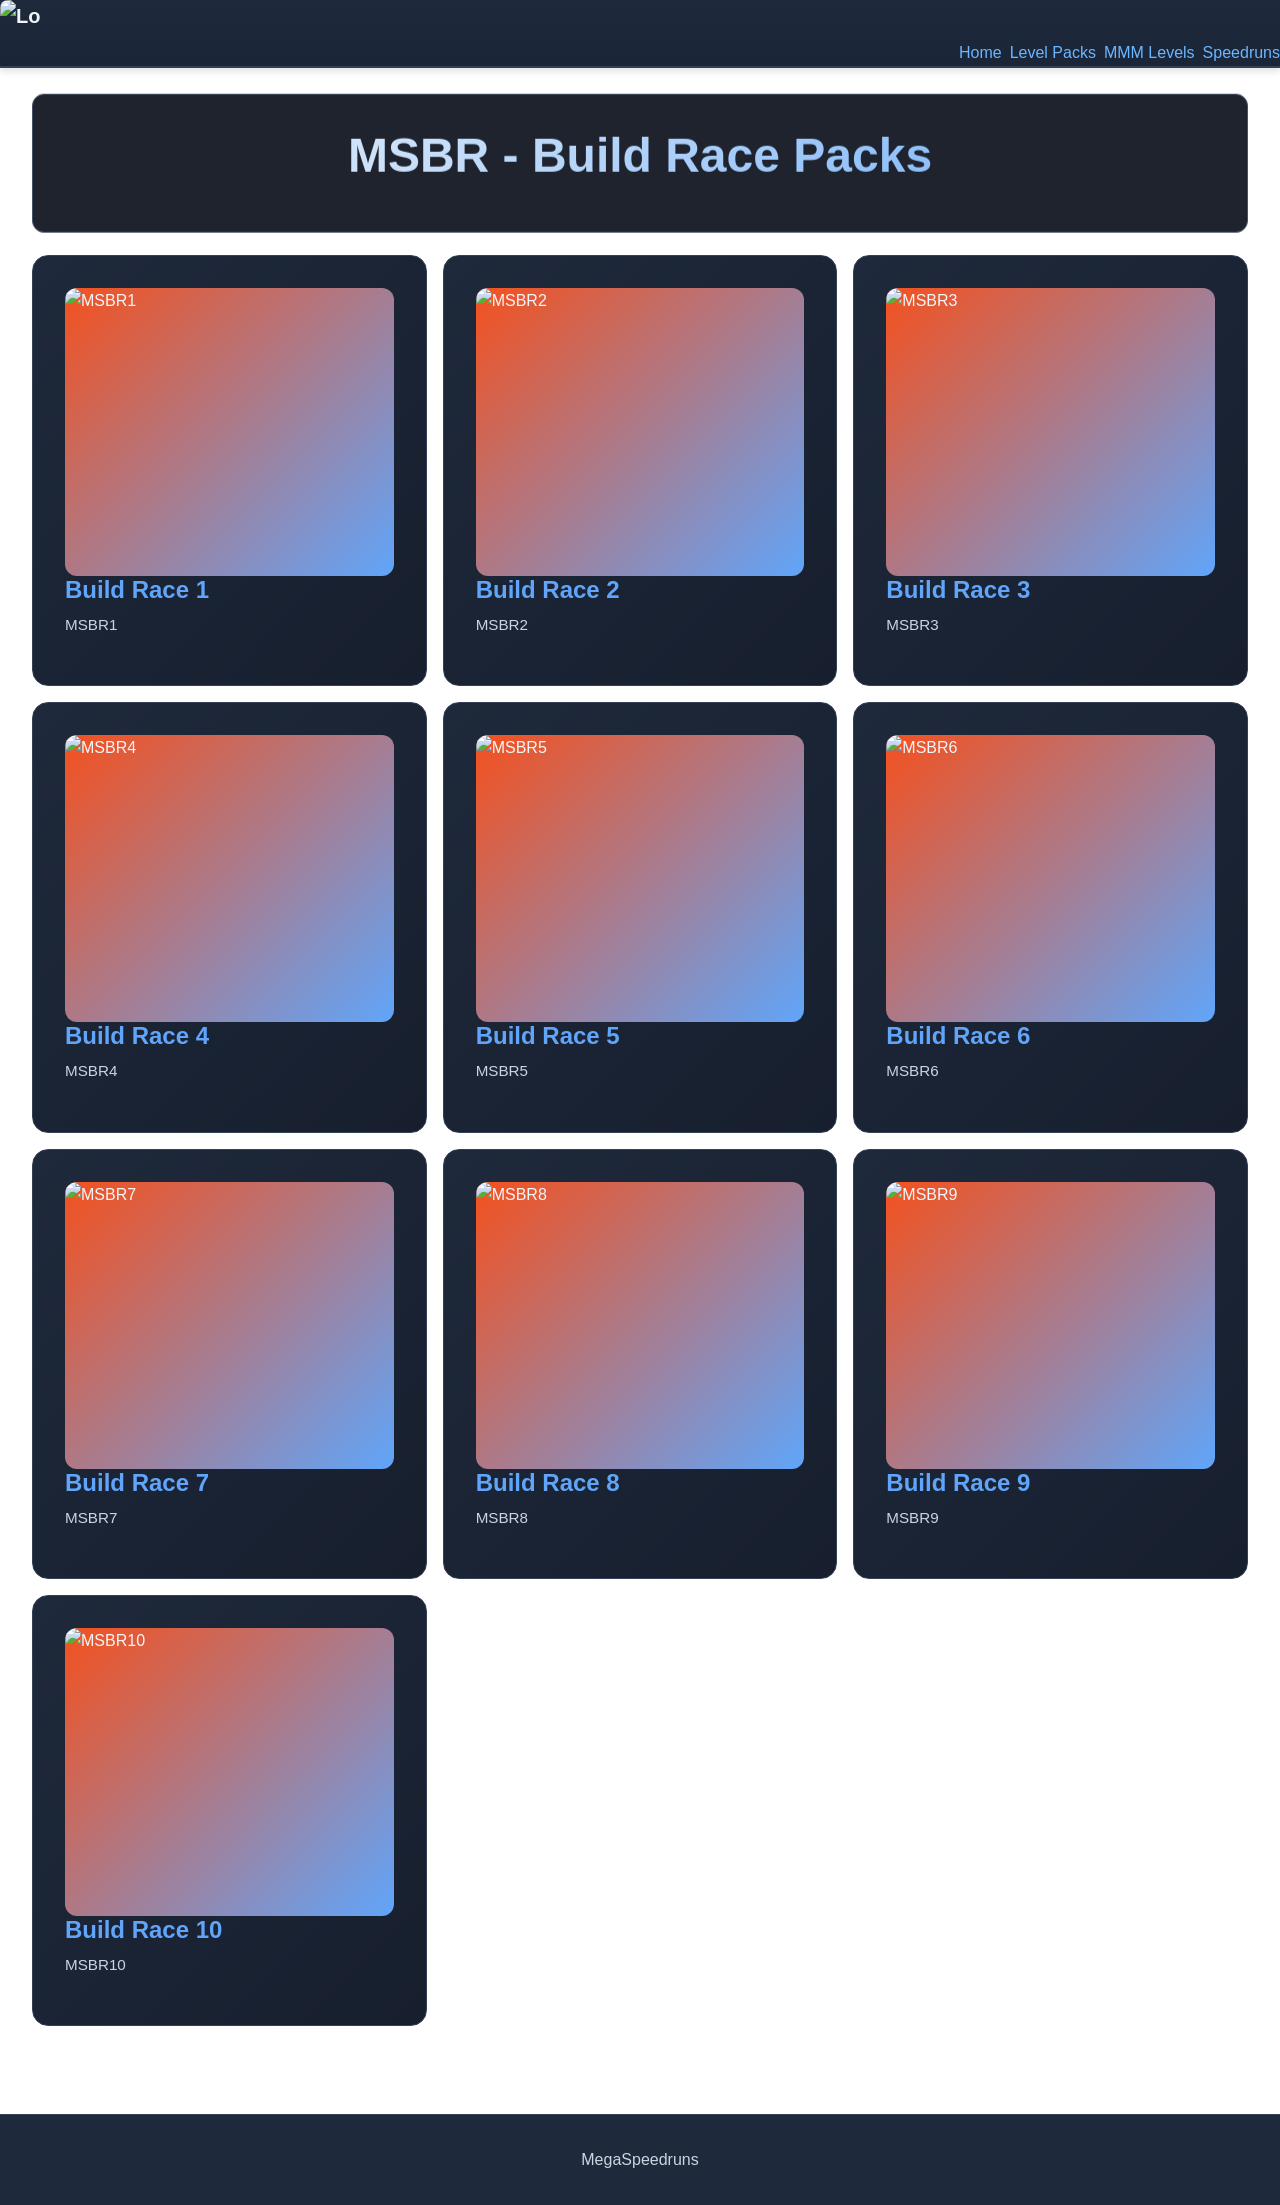
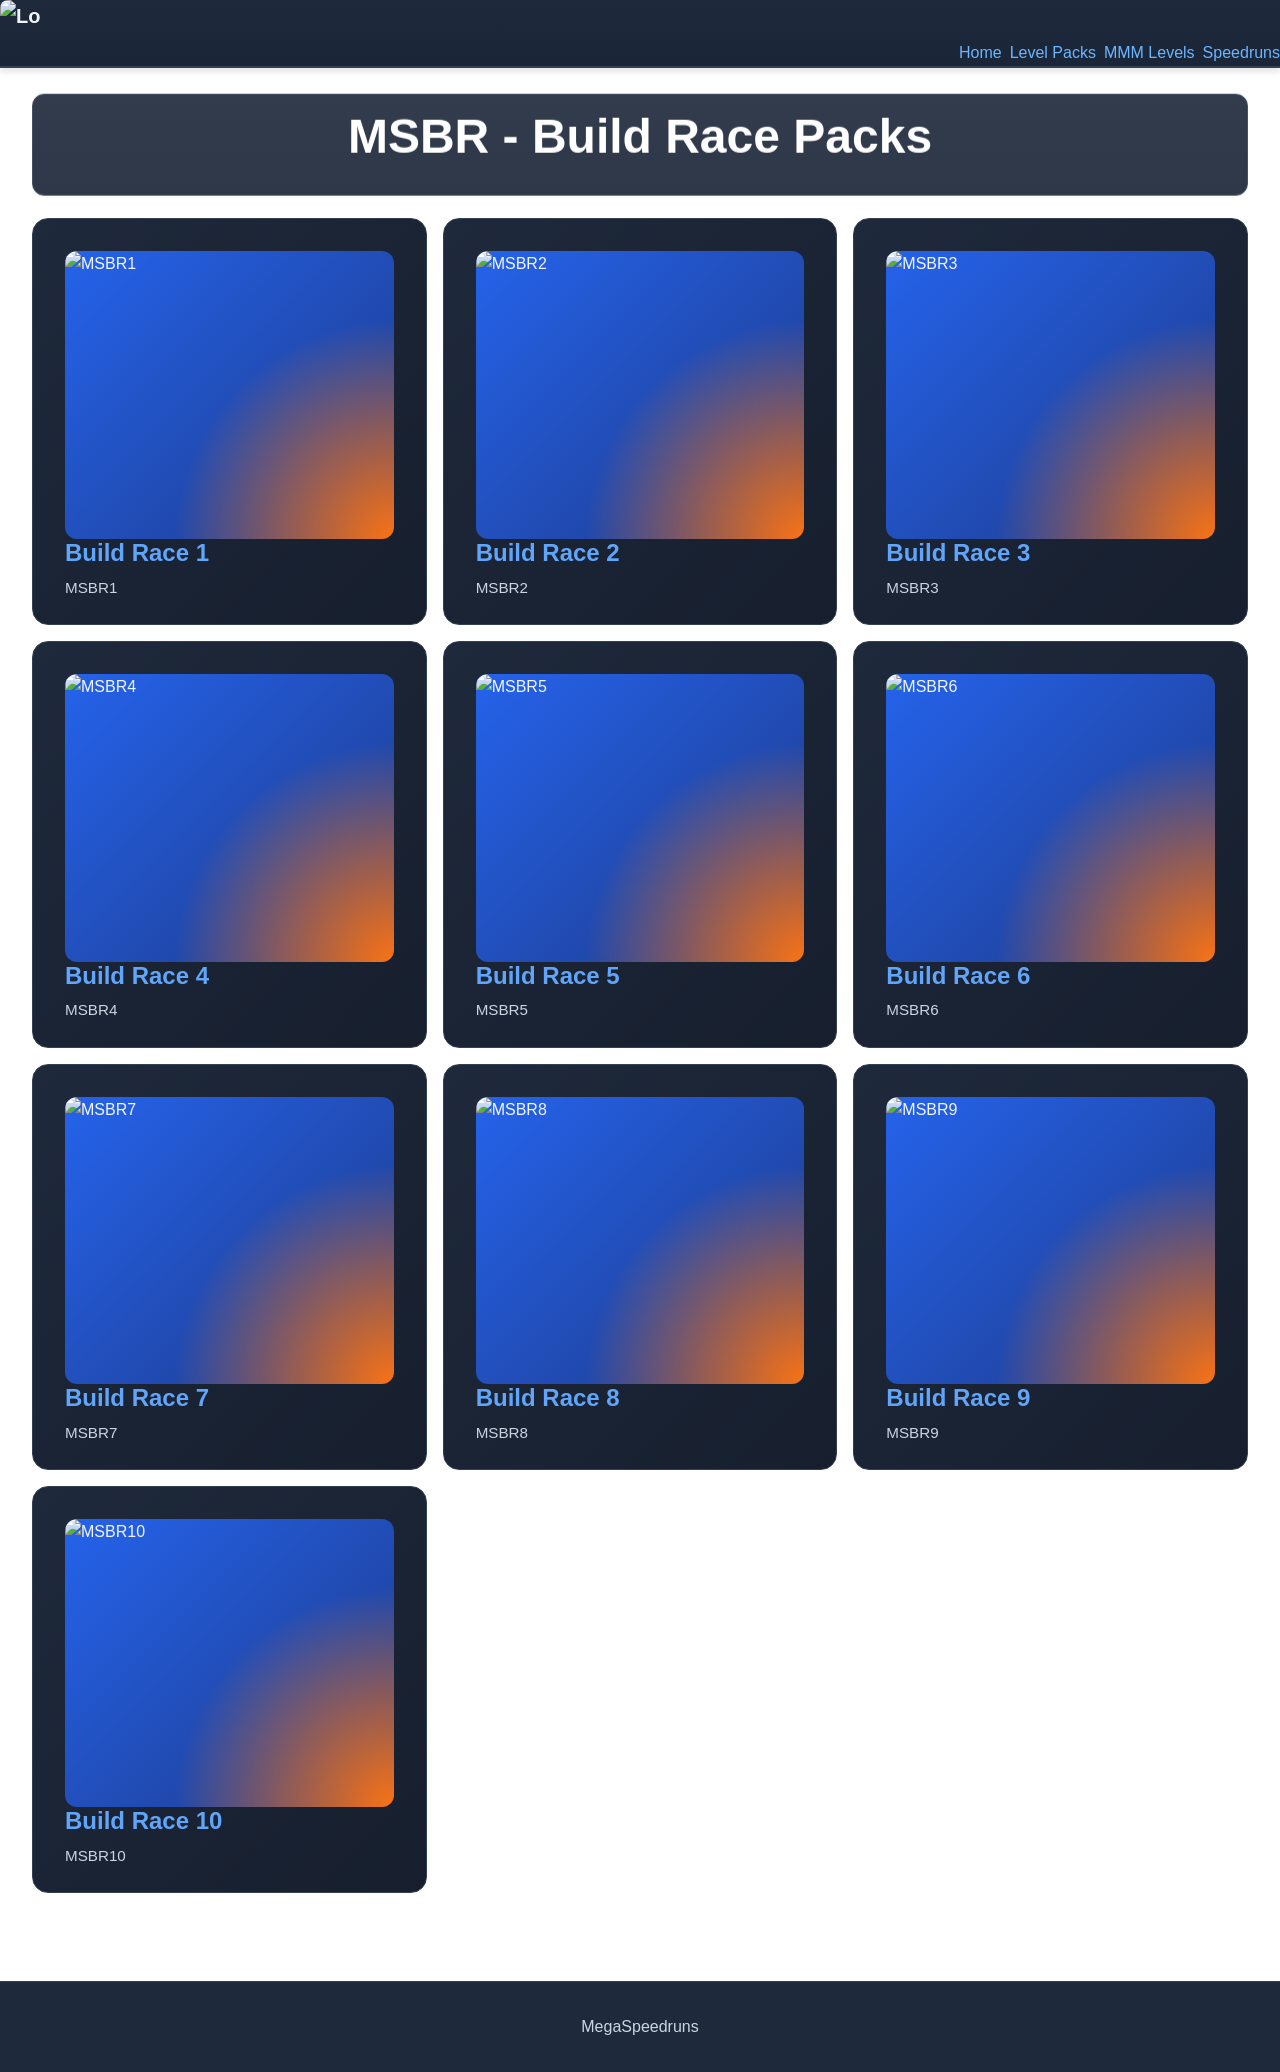

Add files via upload

--- a/styles.css
+++ b/styles.css
@@ -1,8 +1,7 @@
-/* Root Variables */
 :root {
-    --primary: #f4511e;
-    --primary-dark: #d84315;
-    --primary-light: #ff7043;
+    --primary: #2563eb;
+    --primary-dark: #1e3a8a;
+    --primary-light: #f97316;
     --secondary: #60a5fa;
     --accent: #60a5fa;
     --background: #0f172a;
@@ -17,11 +16,9 @@
     --radius-lg: 0.75rem;
     --radius-xl: 1rem;
     --transition: 0.2s ease;
-    /* Opacity of the bg.png artwork overlay - change here */
     --bg-art-opacity: 0.2;
 }
 
-/* Reset & Base Styles */
 * {
     margin: 0;
     padding: 0;
@@ -42,7 +39,6 @@ body {
     flex-direction: column;
 }
 
-/* Background artwork overlaid on the gradient, on every page */
 body::before {
     content: '';
     position: fixed;
@@ -54,7 +50,6 @@ body::before {
     pointer-events: none;
 }
 
-/* Typography */
 h1, h2, h3, h4, h5, h6 {
     font-weight: 700;
     line-height: 1.2;
@@ -95,10 +90,6 @@ button {
     cursor: pointer;
 }
 
-/* ============================================
-   HEADER & NAVIGATION
-   ============================================ */
-
 header {
     background: linear-gradient(180deg, var(--surface) 0%, #1b2538 100%);
     border-bottom: 2px solid var(--border);
@@ -138,10 +129,7 @@ header {
 }
 
 .logo-text {
-    background: linear-gradient(135deg, var(--primary) 0%, var(--secondary) 100%);
-    -webkit-background-clip: text;
-    -webkit-text-fill-color: transparent;
-    background-clip: text;
+    color: var(--primary-light);
 }
 
 .nav-wrapper {
@@ -178,7 +166,7 @@ nav li {
     left: 50%;
     width: 0;
     height: 2px;
-    background: linear-gradient(90deg, var(--primary) 0%, var(--secondary) 100%);
+    background: var(--primary-light);
     transition: all var(--transition);
     transform: translateX(-50%);
 }
@@ -214,10 +202,6 @@ nav li {
     display: none;
 }
 
-/* ============================================
-   MAIN CONTENT
-   ============================================ */
-
 main {
     flex: 1;
     max-width: 1400px;
@@ -226,7 +210,6 @@ main {
     padding: 1.5rem 2rem;
 }
 
-/* Hero / Title Section */
 .hero, .title, .title-text {
     text-align: center;
     margin-bottom: 1.5rem;
@@ -254,39 +237,36 @@ main {
     padding: 1.5rem 2rem;
 }
 
+.hero-content {
+    padding: 0.85rem 1.5rem;
+    background: linear-gradient(180deg, var(--surface) 0%, #1b2538 100%);
+}
+
 .hero h1, .title-text h1 {
     font-size: 3rem;
-    background: linear-gradient(135deg, var(--text-primary) 0%, var(--accent) 100%);
-    -webkit-background-clip: text;
-    -webkit-text-fill-color: transparent;
-    background-clip: text;
+    color: #ffffff;
     margin-bottom: 1rem;
 }
 
 .title-text {
-    background: #090e19;
+    background: linear-gradient(180deg, var(--surface) 0%, #1b2538 100%);
     border-radius: var(--radius-lg);
-    padding: 2rem;
+    padding: 0.85rem 1.5rem;
     border: 1px solid var(--border);
 }
 
 .hero p {
     font-size: 1.25rem;
     color: var(--text-secondary);
-    max-width: 600px;
+    max-width: 900px;
     margin: 0 auto;
 }
 
-/* Section Heading */
 .section-title {
     text-align: center;
     margin-bottom: 3rem;
     font-size: 2.5rem;
 }
-
-/* ============================================
-   COMMUNITY / LINKS SECTION
-   ============================================ */
 
 .community-section,
 .links, .links-MMM, .links-mst1, .links-mst2, .links-speedruns {
@@ -297,6 +277,10 @@ main {
     text-align: center;
     margin-bottom: 3rem;
     font-size: 2.5rem;
+}
+
+.community-section h2 {
+    margin-bottom: 2.0rem;
 }
 
 .community-grid, .link-list, .link-list-alt {
@@ -319,10 +303,10 @@ main {
 }
 
 .community-card:hover, .link-item:hover, .link-item-packs:hover, .link-item-alt:hover {
-    border-color: var(--primary);
+    border-color: var(--secondary);
     background: linear-gradient(135deg, #252f4d, #282b40);
     transform: translateY(-8px);
-    box-shadow: 0 20px 40px rgba(96, 165, 250, 0.15), 0 0 1px var(--primary);
+    box-shadow: 0 20px 40px rgba(96, 165, 250, 0.25), 0 0 1px var(--secondary);
 }
 
 .community-card a, .link-item a, .link-item-packs a, .link-item-alt a {
@@ -337,7 +321,9 @@ main {
 .link-item img, .link-item-wide img, .link-item-widen img {
     width: 100%;
     height: 240px;
-    background: linear-gradient(135deg, var(--primary) 0%, var(--secondary) 100%);
+    background:
+        radial-gradient(circle at 100% 100%, var(--primary-light) 0%, transparent 50%),
+        linear-gradient(135deg, var(--primary) 0%, var(--primary-dark) 100%);
     display: flex;
     align-items: center;
     justify-content: center;
@@ -368,6 +354,7 @@ main {
 
 .card-content, .link-item-packs, .link-item-alt, .link-item, .link-item-wide, .link-item-widen {
     padding: 2rem;
+    padding-bottom: 1.5rem;
     flex: 1;
     display: flex;
     flex-direction: column;
@@ -383,11 +370,8 @@ main {
 .card-content p, .link-item p, .link-item-packs p, .link-item-alt p {
     color: var(--text-secondary);
     font-size: 0.95rem;
+    margin-bottom: 0;
 }
-
-/* ============================================
-   COLLAPSIBLE SECTIONS
-   ============================================ */
 
 .collapsible-list, .collapsible-list-inner {
     background: #0a101d;
@@ -395,6 +379,30 @@ main {
     border-radius: var(--radius-lg);
     margin: 1.5rem 0;
     overflow: hidden;
+}
+
+.collapsible-list > div,
+.collapsible-list-inner > div {
+    border-radius: inherit;
+    overflow: hidden;
+}
+
+.collapsible-list li:first-child,
+.collapsible-list-inner li:first-child,
+.collapsible-list .spacing:first-child,
+.collapsible-list .list-item:first-child,
+.collapsible-list .list-item-speedrun:first-child {
+    border-top-left-radius: var(--radius-lg) !important;
+    border-top-right-radius: var(--radius-lg) !important;
+}
+
+.collapsible-list li:last-child,
+.collapsible-list-inner li:last-child,
+.collapsible-list .spacing:last-child,
+.collapsible-list .list-item:last-child,
+.collapsible-list .list-item-speedrun:last-child {
+    border-bottom-left-radius: var(--radius-lg) !important;
+    border-bottom-right-radius: var(--radius-lg) !important;
 }
 
 .collapsible, .collapsible-inner {
@@ -474,10 +482,6 @@ main {
     border-bottom: 1px solid var(--border);
 }
 
-/* ============================================
-   LIST ITEMS
-   ============================================ */
-
 .list-item, .list-item-speedrun, .spacing {
     display: flex;
     justify-content: space-between;
@@ -517,10 +521,6 @@ main {
     object-fit: cover;
 }
 
-/* ============================================
-   EXPANDABLE BUTTONS
-   ============================================ */
-
 .expandable, .menu-btn, .menu-btn-b {
     background-color: var(--surface);
     color: var(--text-primary);
@@ -546,10 +546,6 @@ main {
     border-color: var(--primary);
     box-shadow: 0 0 12px rgba(96, 165, 250, 0.3);
 }
-
-/* ============================================
-   FORM ELEMENTS
-   ============================================ */
 
 label {
     font-size: 0.95rem;
@@ -578,9 +574,9 @@ input:hover, select:hover, textarea:hover {
 input:focus, select:focus, textarea:focus,
 .input:focus, .time:focus {
     outline: none;
-    border-color: var(--primary);
+    border-color: #f97316;
     background-color: #131e34;
-    box-shadow: 0 0 0 3px rgba(96, 165, 250, 0.1);
+    box-shadow: 0 0 0 3px rgba(249, 115, 22, 0.3);
 }
 
 select option {
@@ -606,10 +602,6 @@ input[type="submit"]:hover, .input[type="submit"]:hover {
     transform: translateY(-2px);
     box-shadow: 0 8px 24px rgba(96, 165, 250, 0.4);
 }
-
-/* ============================================
-   BUTTONS
-   ============================================ */
 
 .button, .sendButton, .buttonStyle {
     background-color: var(--surface);
@@ -643,10 +635,6 @@ input[type="submit"]:hover, .input[type="submit"]:hover {
     transform: translateY(-2px);
     box-shadow: 0 8px 24px rgba(96, 165, 250, 0.4);
 }
-
-/* ============================================
-   FORMS & SECTIONS
-   ============================================ */
 
 form {
     margin: 1.5rem auto;
@@ -702,10 +690,6 @@ form {
     margin: 0 auto;
 }
 
-/* ============================================
-   PROFILE SECTION
-   ============================================ */
-
 .profile-left {
     display: flex;
     flex-direction: column;
@@ -742,10 +726,6 @@ form {
     height: fit-content;
     padding: 0.5rem 1rem;
 }
-
-/* ============================================
-   UTILITIES
-   ============================================ */
 
 .visual {
     box-shadow: 0 0 10px rgba(96, 165, 250, 0.2);
@@ -790,7 +770,6 @@ form {
     display: none;
 }
 
-/* Video player */
 video {
     max-width: 100%;
     height: auto;
@@ -799,10 +778,6 @@ video {
     background: #0a101d;
     border: 1px solid var(--border);
 }
-
-/* ============================================
-   FOOTER
-   ============================================ */
 
 footer, #footer, #footerB, .footer, .footerC {
     background: var(--surface);
@@ -818,10 +793,6 @@ footer, #footer, #footerB, .footer, .footerC {
     margin: 0 auto;
 }
 
-/* ============================================
-   ANIMATIONS
-   ============================================ */
-
 @keyframes fadeInUp {
     from {
         opacity: 0;
@@ -833,10 +804,6 @@ footer, #footer, #footerB, .footer, .footerC {
     }
 }
 
-/* ============================================
-   ACCESSIBILITY
-   ============================================ */
-
 a:focus-visible,
 button:focus-visible,
 input:focus-visible,
@@ -845,10 +812,6 @@ textarea:focus-visible {
     outline: 2px solid var(--accent);
     outline-offset: 2px;
 }
-
-/* ============================================
-   SIDEBAR LAYOUT
-   ============================================ */
 
 .page-container {
     display: flex;
@@ -956,10 +919,6 @@ textarea:focus-visible {
 .level-content.active {
     display: block;
 }
-
-/* ============================================
-   RESPONSIVE DESIGN
-   ============================================ */
 
 @media (max-width: 1024px) {
     main {
@@ -1266,7 +1225,6 @@ textarea:focus-visible {
     }
 }
 
-/* Scrollbar styling */
 ::-webkit-scrollbar {
     width: 8px;
 }
